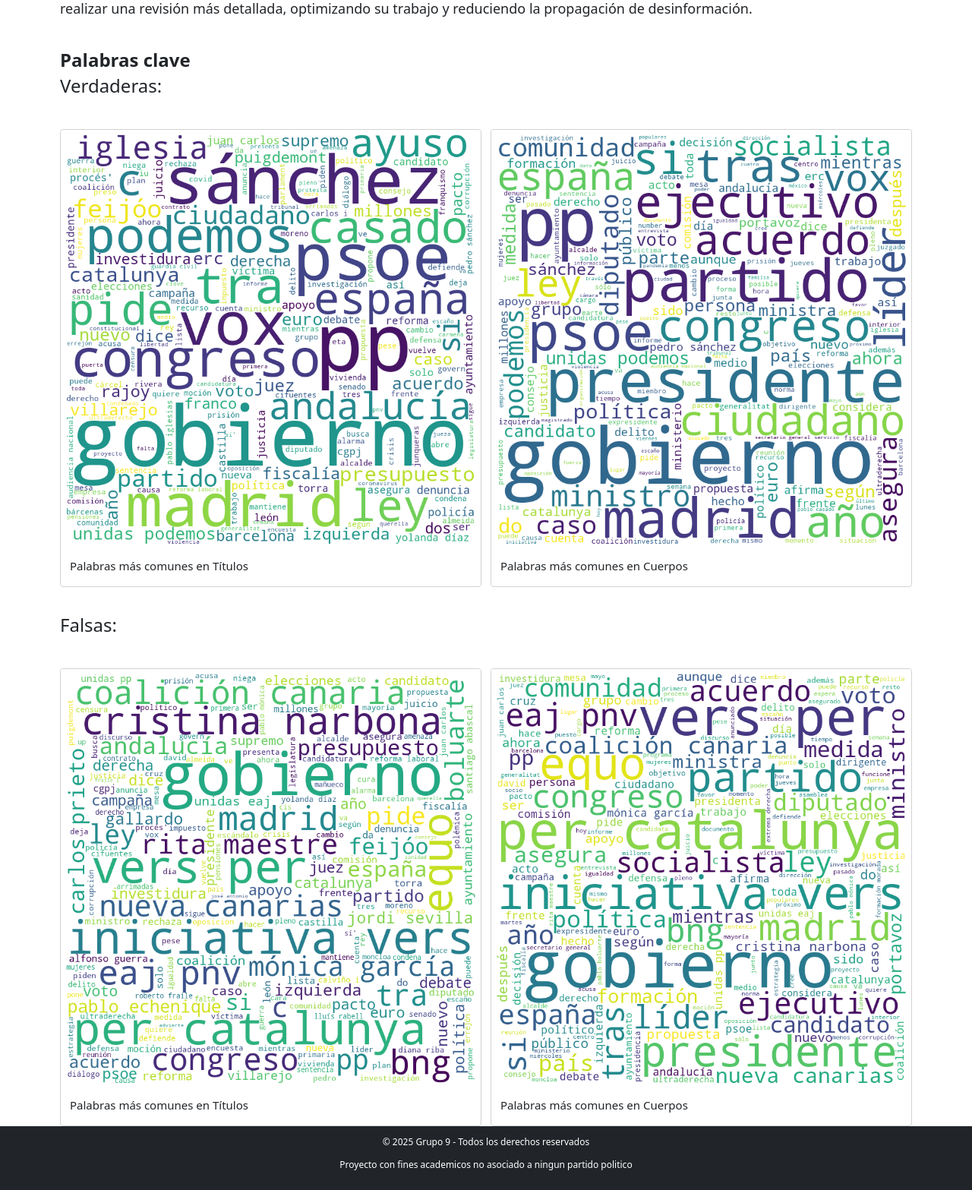
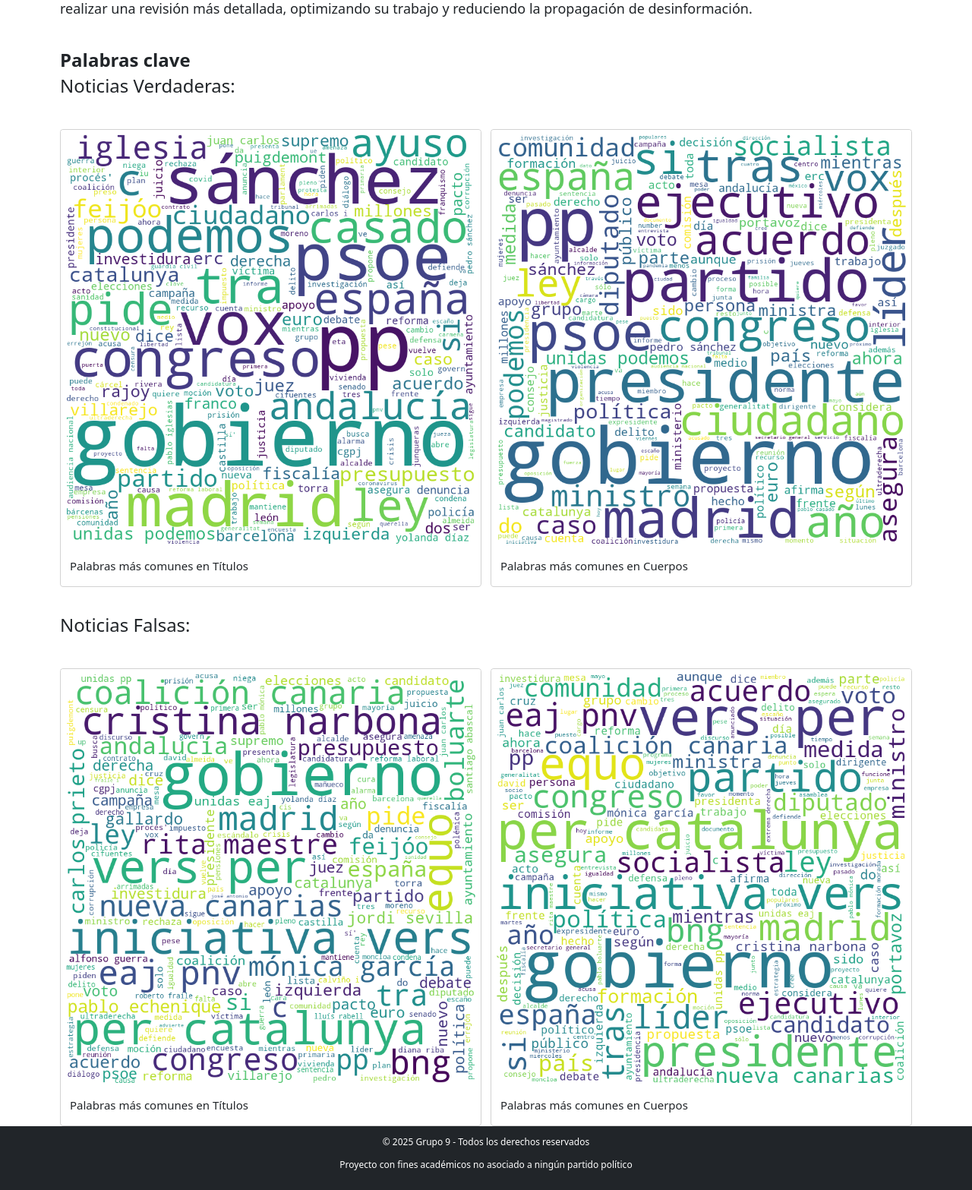
Before and after one commit to cflorido/Text-Analytics-Tool, a Flask app: page / in a window 1280 px wide. Shown: the part 562-2129 px from the top of the page at 76% size. Run offline with Flask 3, Linux system fonts and the light colour scheme.

Commit message:
errores de ortografia

```diff
--- a/Fase 2/Front/templates/clasificar.html
+++ b/Fase 2/Front/templates/clasificar.html
@@ -103,7 +103,7 @@
     <footer class="footer bg-dark text-white text-center py-3">
         <div class="container">
             <p>© 2025 Grupo 9 - Todos los derechos reservados</p>
-            <p>Proyecto con fines academicos no asociado a ningun partido politico</p>
+            <p>Proyecto con fines académicos no asociado a ningún partido político</p>
         </div>
     </footer>
     <script src="https://cdn.jsdelivr.net/npm/bootstrap@5.3.0/dist/js/bootstrap.bundle.min.js"></script>
--- a/Fase 2/Front/templates/clasificarArchivo.html
+++ b/Fase 2/Front/templates/clasificarArchivo.html
@@ -108,7 +108,7 @@
     <footer class="footer bg-dark text-white text-center py-3">
         <div class="container">
             <p>© 2025 Grupo 9 - Todos los derechos reservados</p>
-            <p>Proyecto con fines academicos no asociado a ningun partido politico</p>
+            <p>Proyecto con fines académicos no asociado a ningún partido político</p>
         </div>
     </footer>
     <script src="https://cdn.jsdelivr.net/npm/bootstrap@5.3.0/dist/js/bootstrap.bundle.min.js"></script>
--- a/Fase 2/Front/templates/index.html
+++ b/Fase 2/Front/templates/index.html
@@ -52,7 +52,7 @@
         <br>
         <br>
         <h2 class="text-left custom-h2">Palabras clave</h2>
-        <h2 class="text-left">Verdaderas:</h2>
+        <h2 class="text-left">Noticias Verdaderas:</h2>
         <br>
         <br>
         <div class="row row-cols-2 g-3">
@@ -75,7 +75,7 @@
         </div>
         <br>
         <br>
-        <h2 class="text-left">Falsas:</h2>
+        <h2 class="text-left">Noticias Falsas:</h2>
         <br>
         <br>
         <div class="row row-cols-2 g-3">
@@ -103,7 +103,7 @@
     <footer class="footer bg-dark text-white text-center py-3">
         <div class="container">
             <p>© 2025 Grupo 9 - Todos los derechos reservados</p>
-            <p>Proyecto con fines academicos no asociado a ningun partido politico</p>
+            <p>Proyecto con fines académicos no asociado a ningún partido político</p>
         </div>
     </footer>
     <script src="https://cdn.jsdelivr.net/npm/bootstrap@5.3.0/dist/js/bootstrap.bundle.min.js"></script>
--- a/Fase 2/Front/templates/reentreno.html
+++ b/Fase 2/Front/templates/reentreno.html
@@ -41,7 +41,7 @@
                 <p>Para reentrenar el modelo, sube un archivo CSV con los datos etiquetados correctamente siguiendo estos pasos:</p>
                 <ol class="text-start d-inline-block">
                     <li>Selecciona un archivo en formato <strong>CSV</strong> desde tu dispositivo.</li>
-                    <li>Asegúrate de que el archivo contenga las columnas necesarias: <strong>"Título"</strong>, <strong>"Descripcion"</strong> y <strong>"Label"</strong> (1/0).</li>
+                    <li>Asegúrate de que el archivo contenga las columnas necesarias: <strong>"Título"</strong>, <strong>"Descripción"</strong> y <strong>"Label"</strong> (1/0).</li>
                     <li>Verifica que los datos estén correctamente estructurados para mejorar el rendimiento del modelo.</li>
                     <li>Haz clic en el botón <strong>"Subir Archivo"</strong> para iniciar el proceso de reentrenamiento.</li>
                 </ol>
@@ -140,7 +140,7 @@
     <footer class="footer bg-dark text-white text-center py-3">
         <div class="container">
             <p>© 2025 Grupo 9 - Todos los derechos reservados</p>
-            <p>Proyecto con fines academicos no asociado a ningun partido politico</p>
+            <p>Proyecto con fines académicos no asociado a ningún partido político</p>
         </div>
     </footer>
     <script src="https://cdn.jsdelivr.net/npm/bootstrap@5.3.0/dist/js/bootstrap.bundle.min.js"></script>
```
